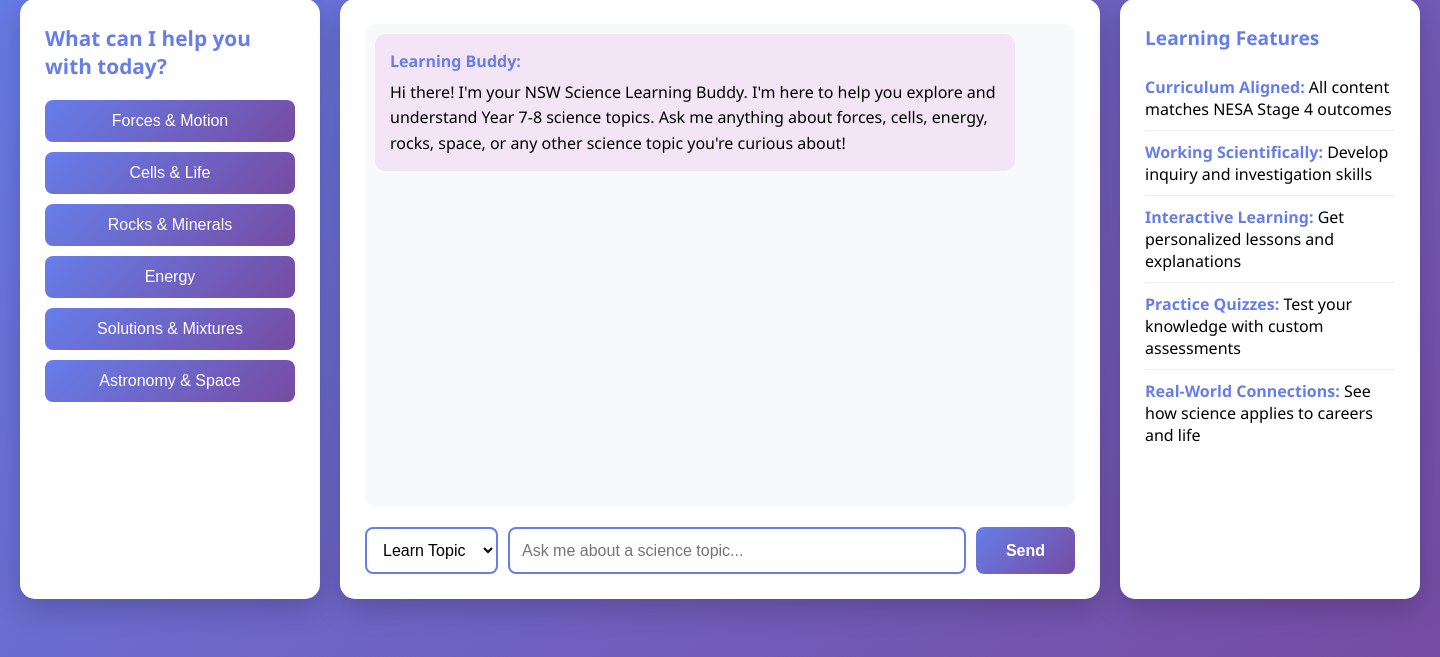
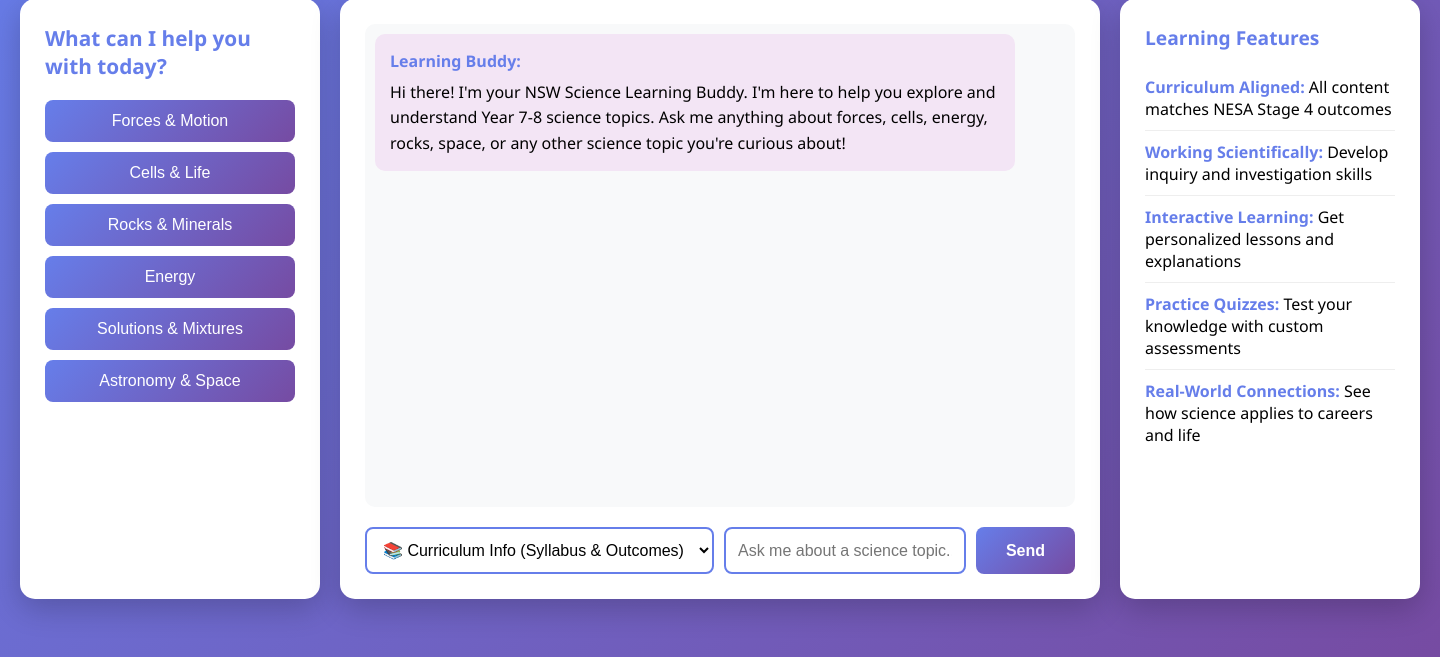
Before and after one commit to LIAMNEW/NSW-Science-Agent---Claude, a Flask app: page / in a window 1440 px wide. Shown: the part 143-800 px from the top of the page. Run offline with Flask 2, Linux system fonts and the light colour scheme.

Commit message:
Separate learning and curriculum agent requests to avoid duplicate responses
Introduces a new 'curriculum' request type to the AgentOrchestrator, allowing distinct handling of curriculum syllabus information versus interactive lesson content. Updates `src/orchestrator.py` to include `handle_curriculum_request` and modifies `src/app.js` to conditionally display curriculum information based on the `queryType`. The `templates/index.html` is updated to reflect new options in the query type selector.

Replit-Commit-Author: Agent
Replit-Commit-Session-Id: 7a3f6987-a3b4-4c7c-99bb-5ebd1836c3c9
Replit-Commit-Checkpoint-Type: intermediate_checkpoint
Replit-Commit-Event-Id: fe34c5f6-e1a9-4512-ba44-eeee31409dcf
Replit-Commit-Screenshot-Url: https://storage.googleapis.com/screenshot-production-us-central1/e0d511cc-429d-412a-990d-8f278f91bda7/7a3f6987-a3b4-4c7c-99bb-5ebd1836c3c9/T4tdWxc

```diff
--- a/static/js/app.js
+++ b/static/js/app.js
@@ -73,79 +73,16 @@ async function sendQuery() {
 }
 
 function handleResponse(data, queryType) {
+    // Handle curriculum-only requests
+    if (queryType === 'curriculum') {
+        displayCurriculumInfo(data);
+        return;
+    }
+
+    // Handle learning requests (lesson only)
     if (queryType === 'learn') {
-        // Display enhanced curriculum information
-        if (data.topic || data.content_outcomes) {
-            let curriculumHtml = '<div class="curriculum-info">';
-
-            if (data.topic) {
-                curriculumHtml += `<strong>📚 Topic:</strong> ${data.topic}<br>`;
-                if (data.unit) {
-                    curriculumHtml += `<strong>Unit:</strong> ${data.unit}<br>`;
-                }
-            }
-
-            if (data.content_outcomes && data.content_outcomes.length > 0) {
-                curriculumHtml += `<br><strong>🎯 NESA Outcomes:</strong><br>`;
-                data.content_outcomes.forEach(outcome => {
-                    curriculumHtml += `<span class="outcome-badge">${outcome}</span><br>`;
-                });
-            }
-
-            if (data.inquiry_questions && data.inquiry_questions.length > 0) {
-                curriculumHtml += `<br><strong>❓ Key Questions:</strong><br>`;
-                data.inquiry_questions.forEach(q => {
-                    curriculumHtml += `• ${q}<br>`;
-                });
-            }
-
-            if (data.learning_objectives && data.learning_objectives.length > 0) {
-                curriculumHtml += `<br><strong>✓ Learning Objectives:</strong><br>`;
-                data.learning_objectives.forEach(obj => {
-                    curriculumHtml += `• ${obj}<br>`;
-                });
-            }
-
-            if (data.misconceptions && data.misconceptions.length > 0) {
-                curriculumHtml += `<br><strong>⚠️ Common Misconceptions to Avoid:</strong><br>`;
-                data.misconceptions.forEach(misc => {
-                    curriculumHtml += `• ${misc}<br>`;
-                });
-            }
-
-            if (data.key_ideas && data.key_ideas.length > 0) {
-                curriculumHtml += `<br><strong>💡 NESA Key Ideas:</strong><br>`;
-                data.key_ideas.forEach(idea => {
-                    curriculumHtml += `• ${idea}<br>`;
-                });
-            }
-
-            if (data.background_knowledge && data.background_knowledge.length > 0) {
-                curriculumHtml += `<br><strong>📖 Background Knowledge:</strong><br>`;
-                data.background_knowledge.forEach(bg => {
-                    curriculumHtml += `• ${bg}<br>`;
-                });
-            }
-
-            if (data.investigations && data.investigations.length > 0) {
-                curriculumHtml += `<br><strong>🔬 NESA-Recommended Investigations:</strong><br>`;
-                data.investigations.slice(0, 3).forEach(inv => {
-                    curriculumHtml += `<div class="investigation-item">• ${inv}</div>`;
-                });
-                if (data.investigations.length > 3) {
-                    curriculumHtml += `<em>...and ${data.investigations.length - 3} more investigations</em><br>`;
-                }
-            }
-
-            curriculumHtml += '</div>';
-            addMessage('Curriculum Specialist', curriculumHtml);
-        }
-
-        // Note: curriculum_context removed to avoid duplicate display
-        // The enhanced curriculum info above already provides all necessary details
-
         if (data.lesson) {
-            addMessage('Learning Specialist', data.lesson);
+            addMessage('Learning Specialist (Nova)', data.lesson);
         }
 
         // Display YouTube videos
@@ -221,6 +158,72 @@ function extractYouTubeId(url) {
     return (match && match[2].length === 11) ? match[2] : null;
 }
 
+function displayCurriculumInfo(data) {
+    let curriculumHtml = '<div class="curriculum-info">';
+
+    if (data.topic) {
+        curriculumHtml += `<strong>📚 Topic:</strong> ${data.topic}<br>`;
+        if (data.unit) {
+            curriculumHtml += `<strong>Unit:</strong> ${data.unit}<br>`;
+        }
+    }
+
+    if (data.content_outcomes && data.content_outcomes.length > 0) {
+        curriculumHtml += `<br><strong>🎯 NESA Outcomes:</strong><br>`;
+        data.content_outcomes.forEach(outcome => {
+            curriculumHtml += `<span class="outcome-badge">${outcome}</span><br>`;
+        });
+    }
+
+    if (data.inquiry_questions && data.inquiry_questions.length > 0) {
+        curriculumHtml += `<br><strong>❓ Key Questions:</strong><br>`;
+        data.inquiry_questions.forEach(q => {
+            curriculumHtml += `• ${q}<br>`;
+        });
+    }
+
+    if (data.learning_objectives && data.learning_objectives.length > 0) {
+        curriculumHtml += `<br><strong>✓ Learning Objectives:</strong><br>`;
+        data.learning_objectives.forEach(obj => {
+            curriculumHtml += `• ${obj}<br>`;
+        });
+    }
+
+    if (data.misconceptions && data.misconceptions.length > 0) {
+        curriculumHtml += `<br><strong>⚠️ Common Misconceptions to Avoid:</strong><br>`;
+        data.misconceptions.forEach(misc => {
+            curriculumHtml += `• ${misc}<br>`;
+        });
+    }
+
+    if (data.key_ideas && data.key_ideas.length > 0) {
+        curriculumHtml += `<br><strong>💡 NESA Key Ideas:</strong><br>`;
+        data.key_ideas.forEach(idea => {
+            curriculumHtml += `• ${idea}<br>`;
+        });
+    }
+
+    if (data.background_knowledge && data.background_knowledge.length > 0) {
+        curriculumHtml += `<br><strong>📖 Background Knowledge:</strong><br>`;
+        data.background_knowledge.forEach(bg => {
+            curriculumHtml += `• ${bg}<br>`;
+        });
+    }
+
+    if (data.investigations && data.investigations.length > 0) {
+        curriculumHtml += `<br><strong>🔬 NESA-Recommended Investigations:</strong><br>`;
+        data.investigations.slice(0, 3).forEach(inv => {
+            curriculumHtml += `<div class="investigation-item">• ${inv}</div>`;
+        });
+        if (data.investigations.length > 3) {
+            curriculumHtml += `<em>...and ${data.investigations.length - 3} more investigations</em><br>`;
+        }
+    }
+
+    curriculumHtml += '</div>';
+    addMessage('Curriculum Specialist', curriculumHtml);
+}
+
 document.getElementById('queryInput').addEventListener('keypress', function(e) {
     if (e.key === 'Enter') {
         sendQuery();
--- a/templates/index.html
+++ b/templates/index.html
@@ -36,9 +36,10 @@
 
                 <div class="input-container">
                     <select id="queryType" class="query-type-select">
-                        <option value="learn">Learn Topic</option>
-                        <option value="quiz">Take a Quiz</option>
-                        <option value="help">Get Help</option>
+                        <option value="curriculum">📚 Curriculum Info (Syllabus & Outcomes)</option>
+                        <option value="learn">🎓 Interactive Lesson (with Nova)</option>
+                        <option value="help">💬 Learning Buddy Chat (with Sage)</option>
+                        <option value="quiz">✏️ Take a Quiz</option>
                     </select>
                     <input type="text" id="queryInput" placeholder="Ask me about a science topic..." />
                     <button id="sendBtn" onclick="sendQuery()">Send</button>
```
Also changed, not shown: src/orchestrator.py (+28 -11 lines), 1 other file.
